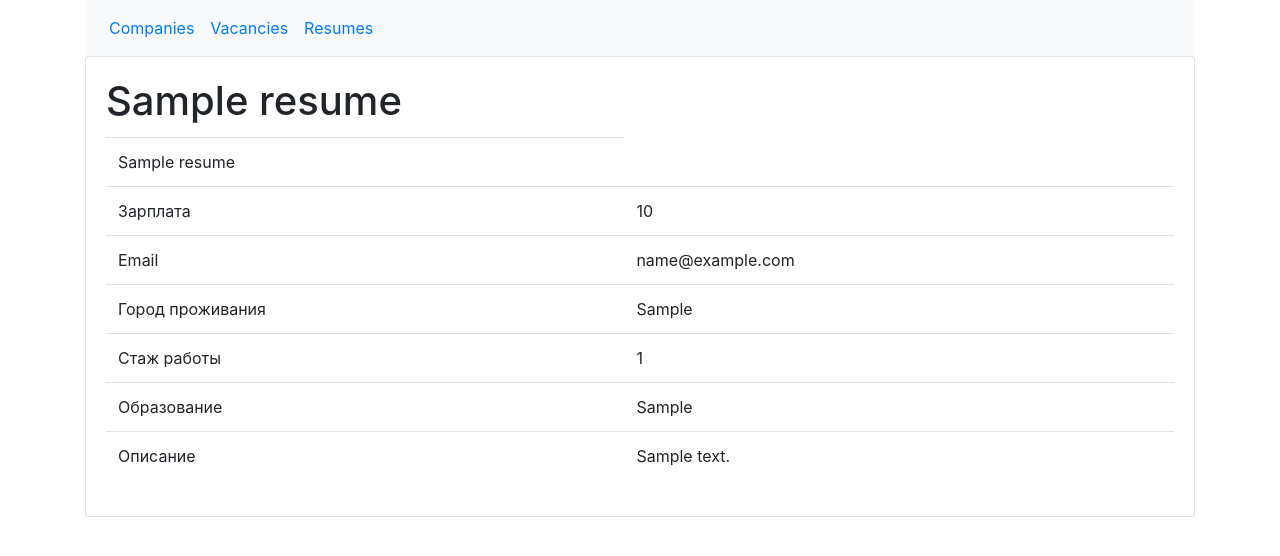
After one commit to Orik236/hh_backend, a Django app: template hh-back/main/templates/main/resume_detail.html in a window 1280 px wide. The commit adds this page. Shown: the top 556 px of the page. Run offline with Django 3.2, Linux system fonts and the light colour scheme; the template is opened without the code that fills it: values that come from a table or form of the project are taken from there, others are empty; tables that the repository leaves empty hold one stand-in row (values such as "Sample post"); some libraries are stand-ins or nearby versions.

Commit message:
Added resumes model

```diff
--- a/hh-back/main/admin.py
+++ b/hh-back/main/admin.py
@@ -4,3 +4,4 @@ from .models import *
 # Register your models here.
 admin.site.register(Company)
 admin.site.register(Vacancy)
+admin.site.register(Resumes)
--- a/hh-back/main/models.py
+++ b/hh-back/main/models.py
@@ -6,15 +6,6 @@ class Company(models.Model):
     description = models.TextField(verbose_name="Описание")
     city = models.CharField(max_length=100, verbose_name="Город")
     address = models.TextField(verbose_name="Адресс компании")
-
-    def to_json(self):
-        return {
-            'id': self.id,
-            'name': self.name,
-            'description': self.description,
-            'city': self.city,
-            'address': self.address
-        }
 
     def __str__(self):
         return f'{self.name} - {self.description}'
@@ -26,14 +17,19 @@ class Vacancy(models.Model):
     salary = models.IntegerField(default=0, null=True, verbose_name="Зарплата")
     company = models.ForeignKey(Company, on_delete=models.CASCADE)
 
-    def to_json(self):
-        return {
-            'id': self.id,
-            'name': self.name,
-            'description': self.description,
-            'salary': self.salary,
-            'company': self.company_id
-        }
+    def __str__(self):
+        return f'Vacancy: {self.name}'
+
+
+class Resumes(models.Model):
+    name = models.CharField(max_length=200, verbose_name="Имя сотрудника")
+    job_title = models.CharField(max_length=200, verbose_name="Специальность")
+    city = models.CharField(max_length=100, verbose_name="Город проживания")
+    expected_salary = models.IntegerField(default=0, null=True, verbose_name="Ожидаемая зарплата")
+    job_experience = models.IntegerField(default=0, verbose_name="Опыт работы в месяцах")
+    study_degree = models.TextField(null=True, verbose_name="Образование")
+    description = models.TextField(null=True, verbose_name="Описание себя")
+    email = models.CharField(max_length=200, verbose_name='Email', null=True)
 
     def __str__(self):
-        return f'Vacancy: {self.name}'
+        return f"Имя: {self.name}, Специальность: {self.job_title}"
--- a/hh-back/main/templates/main/base.html
+++ b/hh-back/main/templates/main/base.html
@@ -19,6 +19,9 @@
             <li class="nav-item">
                 <a class="nav-link" href="{% url 'main:vacancies_page' %}">Vacancies</a>
             </li>
+            <li class="nav-item">
+                <a class="nav-link" href="{% url 'main:resumes_page' %}">Resumes</a>
+            </li>
         </ul>
     </nav>
     {% block content %}
--- /dev/null
+++ b/hh-back/main/templates/main/resume_detail.html
@@ -0,0 +1,48 @@
+{% extends "main/base.html" %}
+
+{% block title %}
+Resume Detail
+{% endblock %}
+
+{% block content %}
+<div class="row">
+    <div class="col">
+        <div class="card">
+            <div class="card-body">
+                <h1 class="card-title">{{resume.name}}</h1>
+                <table class="table">
+                    <tbody>
+                        <tr>
+                            <td>{{resume.job_title}}</td>
+                        </tr>
+                        <tr>
+                            <td>Зарплата</td>
+                            <td>{{resume.expected_salary}}</td>
+                        </tr>
+                        <tr>
+                            <td>Email</td>
+                            <td>{{resume.email}}</td>
+                        </tr>
+                        <tr>
+                            <td>Город проживания</td>
+                            <td>{{resume.city}}</td>
+                        </tr>
+                        <tr>
+                            <td>Стаж работы</td>
+                            <td>{{resume.job_experience}}</td>
+                        </tr>
+                        <tr>
+                            <td>Образование</td>
+                            <td>{{resume.study_degree}}</td>
+                        </tr>
+                        <tr>
+                            <td>Описание</td>
+                            <td>{{resume.description}}</td>
+                        </tr>
+                    </tbody>
+                </table>
+            </div>
+        </div>
+    </div>
+</div>
+{% endblock %}
--- a/hh-back/main/urls.py
+++ b/hh-back/main/urls.py
@@ -10,5 +10,6 @@ urlpatterns = [
     path('companies/', companies_list, name="companies_page"),
     path('companies/<int:comp_id>/', company_detail_page, name="company_detail"),
     path('vacancies/', vacancies_list, name="vacancies_page"),
-    path('vacancies/<int:vac_id>/', vacancy_detail, name="vacancy_detail")
+    path('vacancies/<int:vac_id>/', vacancy_detail, name="vacancy_detail"),
+    path('resumes/', resumes_list, name="resumes_page")
 ] + static(settings.MEDIA_URL, document_roo=settings.MEDIA_ROOT)
```
Also changed, not shown: hh-back/main/templates/main/resumes_index.html (renamed from hh-back/main/templates/main/companies_index.html, +10 -7 lines), hh-back/main/views.py (+14 -0 lines), hh-back/db.sqlite3, hh-back/main/migrations/0003_resumes.py (added), hh-back/main/migrations/0004_resumes_email.py (added).
